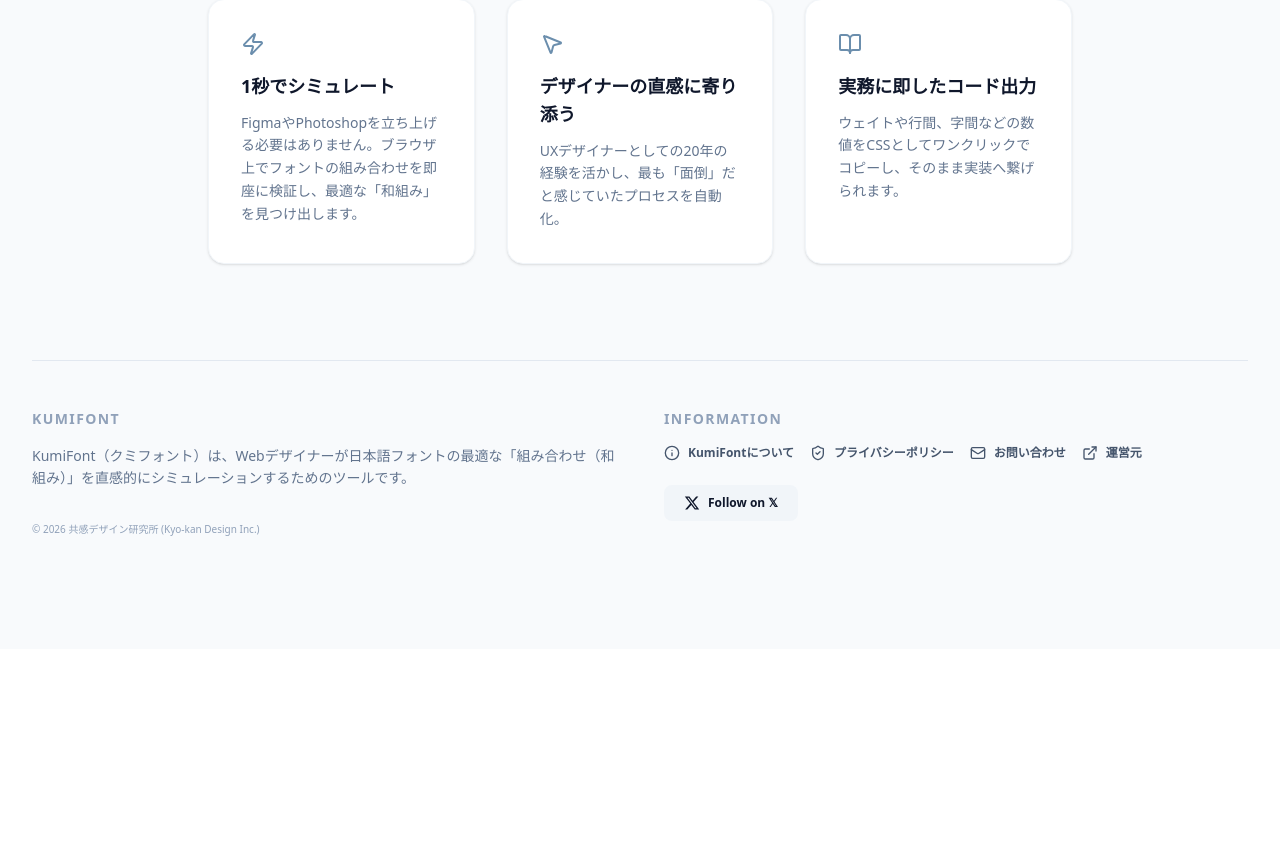
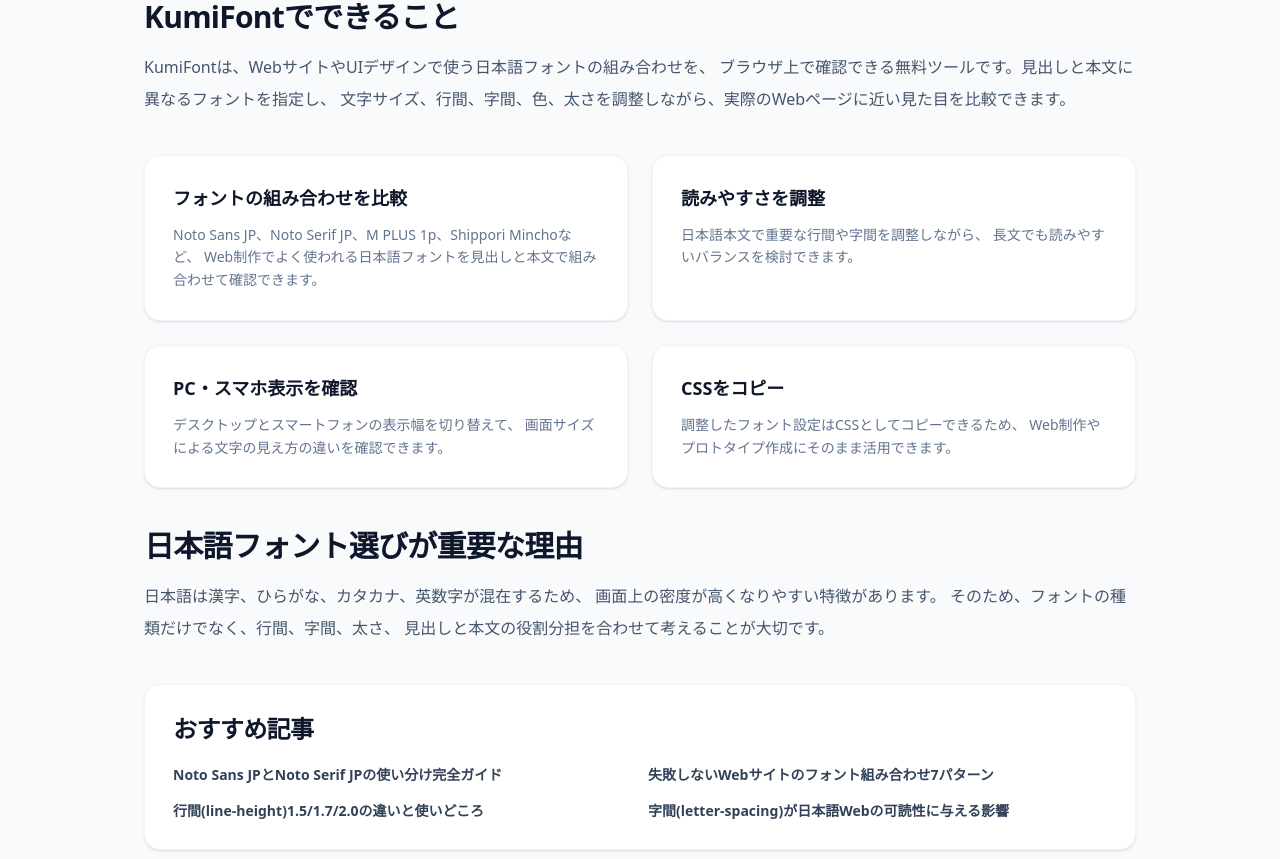
Before and after one commit to kyo-kan-design/my-font-app, a React (Vite) app: page / in a window 1280 px wide. Shown: the part 1401-2260 px from the top of the page. Before the commit the page ends 2050 px from the top, so only its background shows below. Built offline with nearby package versions, Linux system fonts and the light colour scheme; a web font is replaced by a local one.

Commit message:
topに説明を追加

```diff
--- a/src/App.jsx
+++ b/src/App.jsx
@@ -382,6 +382,106 @@
         </button>
       </section>
 
+            {/* トップページ説明コンテンツ */}
+            <section className="max-w-5xl mx-auto w-full mb-24 px-4 space-y-10">
+        <div className="space-y-4">
+          <h2 className="text-3xl font-black tracking-tight text-slate-900">
+            KumiFontでできること
+          </h2>
+          <p className="text-slate-600 leading-loose">
+            KumiFontは、WebサイトやUIデザインで使う日本語フォントの組み合わせを、
+            ブラウザ上で確認できる無料ツールです。見出しと本文に異なるフォントを指定し、
+            文字サイズ、行間、字間、色、太さを調整しながら、実際のWebページに近い見た目を比較できます。
+          </p>
+        </div>
+
+        <div className="grid grid-cols-1 md:grid-cols-2 gap-6">
+          <div className="bg-white p-7 rounded-2xl border border-slate-100 shadow-sm">
+            <h3 className="font-black text-lg mb-3 text-slate-900">
+              フォントの組み合わせを比較
+            </h3>
+            <p className="text-sm text-slate-500 leading-relaxed">
+              Noto Sans JP、Noto Serif JP、M PLUS 1p、Shippori Minchoなど、
+              Web制作でよく使われる日本語フォントを見出しと本文で組み合わせて確認できます。
+            </p>
+          </div>
+
+          <div className="bg-white p-7 rounded-2xl border border-slate-100 shadow-sm">
+            <h3 className="font-black text-lg mb-3 text-slate-900">
+              読みやすさを調整
+            </h3>
+            <p className="text-sm text-slate-500 leading-relaxed">
+              日本語本文で重要な行間や字間を調整しながら、
+              長文でも読みやすいバランスを検討できます。
+            </p>
+          </div>
+
+          <div className="bg-white p-7 rounded-2xl border border-slate-100 shadow-sm">
+            <h3 className="font-black text-lg mb-3 text-slate-900">
+              PC・スマホ表示を確認
+            </h3>
+            <p className="text-sm text-slate-500 leading-relaxed">
+              デスクトップとスマートフォンの表示幅を切り替えて、
+              画面サイズによる文字の見え方の違いを確認できます。
+            </p>
+          </div>
+
+          <div className="bg-white p-7 rounded-2xl border border-slate-100 shadow-sm">
+            <h3 className="font-black text-lg mb-3 text-slate-900">
+              CSSをコピー
+            </h3>
+            <p className="text-sm text-slate-500 leading-relaxed">
+              調整したフォント設定はCSSとしてコピーできるため、
+              Web制作やプロトタイプ作成にそのまま活用できます。
+            </p>
+          </div>
+        </div>
+
+        <div className="space-y-4">
+          <h2 className="text-3xl font-black tracking-tight text-slate-900">
+            日本語フォント選びが重要な理由
+          </h2>
+          <p className="text-slate-600 leading-loose">
+            日本語は漢字、ひらがな、カタカナ、英数字が混在するため、
+            画面上の密度が高くなりやすい特徴があります。
+            そのため、フォントの種類だけでなく、行間、字間、太さ、
+            見出しと本文の役割分担を合わせて考えることが大切です。
+          </p>
+        </div>
+
+        <div className="bg-white p-7 rounded-2xl border border-slate-100 shadow-sm">
+          <h2 className="text-2xl font-black tracking-tight text-slate-900 mb-5">
+            おすすめ記事
+          </h2>
+          <div className="grid grid-cols-1 md:grid-cols-2 gap-4">
+            <a
+              href="/article/noto-sans-vs-serif"
+              className="text-sm font-bold text-slate-700 hover:underline"
+            >
+              Noto Sans JPとNoto Serif JPの使い分け完全ガイド
+            </a>
+            <a
+              href="/article/font-pairing-7-patterns"
+              className="text-sm font-bold text-slate-700 hover:underline"
+            >
+              失敗しないWebサイトのフォント組み合わせ7パターン
+            </a>
+            <a
+              href="/article/line-height-guide"
+              className="text-sm font-bold text-slate-700 hover:underline"
+            >
+              行間(line-height)1.5/1.7/2.0の違いと使いどころ
+            </a>
+            <a
+              href="/article/letter-spacing-japanese"
+              className="text-sm font-bold text-slate-700 hover:underline"
+            >
+              字間(letter-spacing)が日本語Webの可読性に与える影響
+            </a>
+          </div>
+        </div>
+      </section>
+
       {/* AdSense用バリュアブルコンテンツ */}
       <section className="max-w-4xl mx-auto w-full mb-24 grid grid-cols-1 md:grid-cols-3 gap-8 text-sm px-4">
         <div className="bg-white p-8 rounded-2xl border border-slate-100 shadow-sm">
```
